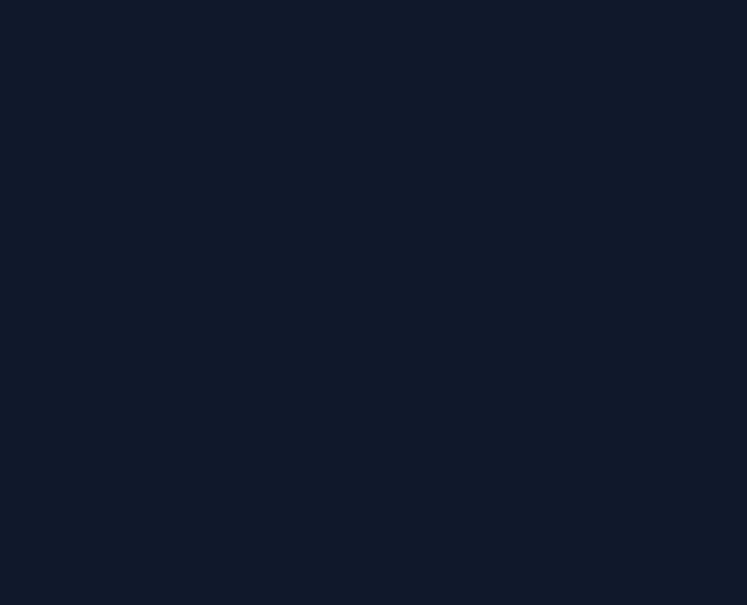
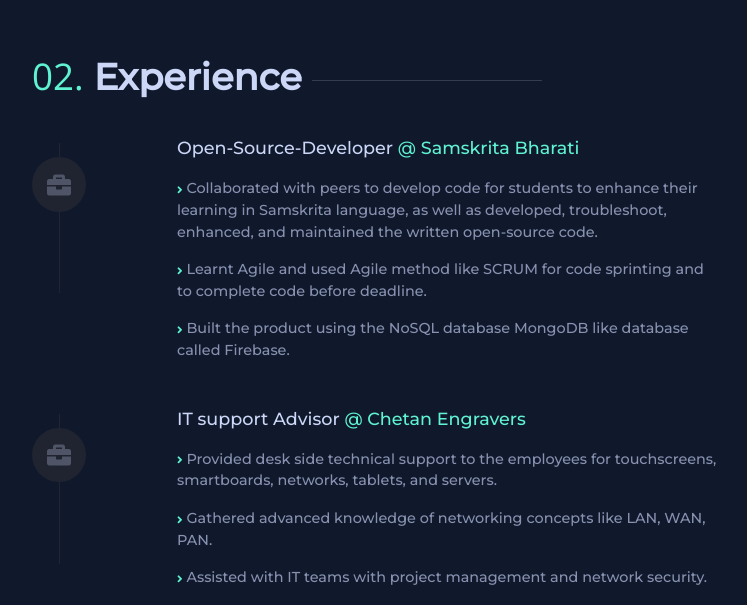
Before and after one commit to ConfidentProgrammer/PortfolioV3, a React (Create React App) app: page / in a window 1280 px wide. Shown: the part 1842-2447 px from the top of the page, without its empty margins (148-895 px from the left). Before the commit the page ends 1646 px from the top, so only its background shows below. Built offline with nearby package versions, Linux system fonts and the light colour scheme.

Commit message:
Added the social links and email

```diff
--- a/src/App.js
+++ b/src/App.js
@@ -4,6 +4,9 @@
 import Email from "./components/Email";
 import SocialLinks from "./components/SocialLinks";
 import About from "./components/About";
+import Title from "./components/Title";
+import Work from "./components/Work";
+import WorksMain from "./components/WorksMain";
 function App() {
   return (
     <div className="App">
@@ -18,6 +21,8 @@
       />
       <SocialLinks />
       <About />
+      <Title title={"Experience"} number={"02."} width={230} />
+      <WorksMain />
     </div>
   );
 }
--- a/src/components/About.js
+++ b/src/components/About.js
@@ -2,55 +2,66 @@
 import "./css/about.scss";
 import Tag from "./Tag";
 function About() {
-  return <div  className='about-container'>
+  return (
+    <div id="About" className="about-container">
       <div className="container">
         <div className="row">
-             <div className="col-1">
-
-             </div>
+          <div className="col-1"></div>
           <div className="col-md-7 col-lg-6 col-custom">
-                 <Tag name='h2' />
+            <Tag name="h2" />
             <h2 className="about-h2">
-            <span className='diff-text'>01.</span>  About <hr className='about-line' />
+              <span className="diff-text">01.</span> About{" "}
+              <hr className="about-line" />
             </h2>
-          <Tag name='/h2' />
-          <Tag name='p' />
-             <p id='About' className="about-para">
-                 More about me <span className='diff-text'>,</span> I am passionate about web development since my childhood, I can spend more than <span className='diff-text'>6 hours</span> to automate something than hard code it. I think that cloning the somebody's project is the best way to practice programming. The primary area of my focus is the <span className='diff-text'> Front-end Development.</span>
-
+            <Tag name="/h2" />
+            <Tag name="p" />
+            <p className="about-para">
+              More about me <span className="diff-text">,</span> I am passionate
+              about web development since my childhood, I can spend more than{" "}
+              <span className="diff-text">6 hours</span> to automate something
+              than hard code it. I think that cloning the somebody's project is
+              the best way to practice programming. The primary area of my focus
+              is the <span className="diff-text"> Front-end Development.</span>
             </p>
-             <Tag name='/p' />
-             <Tag name='p' />
+            <Tag name="/p" />
+            <Tag name="p" />
             <p className="skills-para">
               Here are few technologies I've been working with:
               <div className="skills-div">
-              <ul className='skills-ul'>
-                  <li className="skills-li"><i class="fas fa-angle-right"></i> Javascript</li>
-                  <li className="skills-li"><i class="fas fa-angle-right"></i> React</li>
-                  <li className="skills-li"><i class="fas fa-angle-right"></i> Java</li>
+                <ul className="skills-ul">
+                  <li className="skills-li">
+                    <i class="fas fa-angle-right"></i> Javascript
+                  </li>
+                  <li className="skills-li">
+                    <i class="fas fa-angle-right"></i> React
+                  </li>
+                  <li className="skills-li">
+                    <i class="fas fa-angle-right"></i> Java
+                  </li>
                 </ul>
-              <ul className='skills-ul'>
-                  <li className="skills-li"><i class="fas fa-angle-right"></i> REST</li>
-                  <li className="skills-li"><i class="fas fa-angle-right"></i> CSS3 (Sass)</li>
-                  <li className="skills-li"><i class="fas fa-angle-right"></i> Figma</li>
+                <ul className="skills-ul">
+                  <li className="skills-li">
+                    <i class="fas fa-angle-right"></i> REST
+                  </li>
+                  <li className="skills-li">
+                    <i class="fas fa-angle-right"></i> CSS3 (Sass)
+                  </li>
+                  <li className="skills-li">
+                    <i class="fas fa-angle-right"></i> Figma
+                  </li>
                 </ul>
               </div>
             </p>
-             <Tag name='/p' />
+            <Tag name="/p" />
           </div>
           <div className="col-md-5 col-lg-5 col-profile ">
-                 <div className="profile-photo">
-
-                 </div>
-                 <div className="frame">
-
-                 </div>
-
+            <div className="profile-photo"></div>
+            <div className="frame"></div>
           </div>
         </div>
       </div>
-
-  </div>;
+    </div>
+  );
 }
 
 export default About;
--- a/src/components/Nav.js
+++ b/src/components/Nav.js
@@ -62,7 +62,7 @@
               <li class="nav-item">
                 <a
                   class="nav-link"
-                  href="#"
+                  href="#workID"
                   style={{ outline: border2 }}
                   onClick={() => {
                     setBorder2("2px dashed #5ff3d1");
--- /dev/null
+++ b/src/components/Title.js
@@ -0,0 +1,20 @@
+import React from "react";
+import './css/title.scss';
+function Title({number, title, width}) {
+  return <div className="title-container">
+      <div className="container">
+          <div className="row">
+          <div className="col-1">
+
+          </div>
+          <div className="col-md-7 col-lg-6 col-custom">
+          <h2 className="about-h2">
+            <span className='diff-text'>{number}</span>  {title} <hr style={{width : width + 'px'}}className='about-line' />
+          </h2>
+              </div>
+          </div>
+      </div>
+  </div>;
+}
+
+export default Title;
--- /dev/null
+++ b/src/components/Work.js
@@ -0,0 +1,42 @@
+import React from "react";
+import "./css/work.scss";
+function Work({title, workPara, position}) {
+  return <div className="work-container-main">
+      <div className="container">
+          <div className="row">
+              <div className="col-1">
+
+              </div>
+          <div  className="col-md-1 col-lg-1  col-custom">
+
+              <div className="work-title-container">
+                  <p className='icon-container' > <i class="fas fa-briefcase icon"></i><hr className='icon-line' /> </p>
+
+
+              </div>
+              </div>
+              <div className="col-md-7 col-lg-7">
+              <div className="work-para">
+                <h5 id='workID' className="title-h3">
+                      <span className='position-span'>{position}</span>
+                  @&nbsp;{title}
+
+                  </h5>
+                  <div className="work-line-group">
+                  {
+                        workPara.map(work => (
+                            <p className='work-para-content'><i class="fas fa-angle-right"></i> {work}</p>
+                        ))
+                    }
+
+                  </div>
+
+                </div>
+
+              </div>
+          </div>
+      </div>
+  </div>;
+}
+
+export default Work;
--- /dev/null
+++ b/src/components/WorksMain.js
@@ -0,0 +1,52 @@
+import React from "react";
+import { useState } from "react";
+import Work from "./Work";
+function WorksMain() {
+  const work = [
+    {
+      name: "samskrita Bharati",
+      line1: "",
+      line2: "",
+      line3: "",
+      line4: "",
+    },
+    {
+      name: "Petro-Canada",
+      line1: "",
+      line2: "",
+    },
+  ];
+  const SamskritaBharati = [
+    "Collaborated with peers to develop code for students to enhance their learning in Samskrita language, as well as developed, troubleshoot, enhanced, and maintained the written open-source code.",
+    "Learnt Agile and used Agile method like SCRUM for code sprinting and to complete code before deadline.",
+    "Built the product using the NoSQL database MongoDB like database called Firebase.",
+  ];
+  const PetroCanada = [
+    "Adapted to evolving team dynamics which supported the fostering of a collaborative team atmosphere.",
+    "Demonstrated effective time management skills which resulted in the successful completion of assigned tasks.",
+  ];
+  const chetan = [
+    "Provided desk side technical support to the employees for touchscreens, smartboards, networks, tablets, and servers.",
+    "Gathered advanced knowledge of networking concepts like LAN, WAN, PAN.",
+    "Assisted with IT teams with project management and network security.",
+  ];
+  const [visibleWork, setVisibleWork] = useState([]);
+
+  return (
+    <div>
+      <Work
+        position={"Open-Source-Developer "}
+        workPara={SamskritaBharati}
+        title={"Samskrita Bharati"}
+      />
+
+      <Work
+        position={"IT support Advisor "}
+        workPara={chetan}
+        title={"Chetan Engravers"}
+      />
+    </div>
+  );
+}
+
+export default WorksMain;
--- a/src/components/css/about.scss
+++ b/src/components/css/about.scss
@@ -71,7 +71,7 @@
   z-index: -2;
 }
 
-@media only screen and (max-width: 600px) {
+@media only screen and (max-width: 990px) {
   .about-container {
     margin-top: 90px;
   }
--- /dev/null
+++ b/src/components/css/title.scss
@@ -0,0 +1,28 @@
+$textColorHeading: #ccd6f6;
+$skillspara: #8892b0;
+
+.about-h2 {
+  font-weight: bold;
+  color: $textColorHeading;
+  font-size: 2.3rem;
+}
+.about-line {
+  display: inline-block;
+  vertical-align: middle;
+  // width: 350px;
+  background-color: #a3abc249;
+}
+.title-container {
+  margin-top: 250px;
+  line-height: 28px;
+}
+@media screen and (max-width: 600px) {
+  .title-container {
+    margin-top: 390px;
+  }
+}
+@media screen and (max-height: 500px) {
+  .title-container {
+    margin-top: 390px;
+  }
+}
--- /dev/null
+++ b/src/components/css/work.scss
@@ -0,0 +1,75 @@
+.work-title-container {
+  color: #8892b0;
+}
+.work-container-main {
+  //border: 1px solid red;
+  margin-top: 30px;
+  position: relative;
+}
+.work-para {
+  color: #8892b0;
+}
+.title-h3 {
+  color: #5ff3d1;
+  font-size: 1.1rem;
+}
+.position-span {
+  color: #ccd6f6;
+}
+.work-container {
+  display: flex;
+}
+.work-para {
+  // border: 1px solid green;
+  margin-left: 50px;
+  width: 85%;
+  font-size: 0.9rem;
+}
+.icon {
+  font-size: 1.5rem;
+  color: #ccd6f646;
+}
+.icon-container {
+  display: inline-block;
+
+  padding: 0;
+  // border: 1px solid orange;
+  padding: 15px;
+  border-radius: 50%;
+  background-color: #202430;
+  margin-top: 20px;
+}
+.icon-line {
+  position: absolute;
+  z-index: -5;
+  top: -10px;
+  background-color: #262a36;
+  transform-origin: top left;
+  transform: rotateZ(90deg);
+  margin-left: 13px;
+  width: 150px;
+}
+.work-line-group {
+  margin-top: 20px;
+}
+@media screen and (max-width: 600px) {
+  .icon-container {
+    display: none;
+  }
+  .work-container-main {
+    border: 1px solid red;
+    padding: 5px;
+    margin: 30px auto;
+    // margin-right: 20px;
+  }
+}
+@media screen and (max-height: 500px) {
+  .icon-container {
+    display: none;
+  }
+  .work-container-main {
+    padding: 10px;
+    margin: 30px auto;
+    // margin-right: 20px;
+  }
+}
```
Lines whose indentation alone changed are shown as unchanged.
